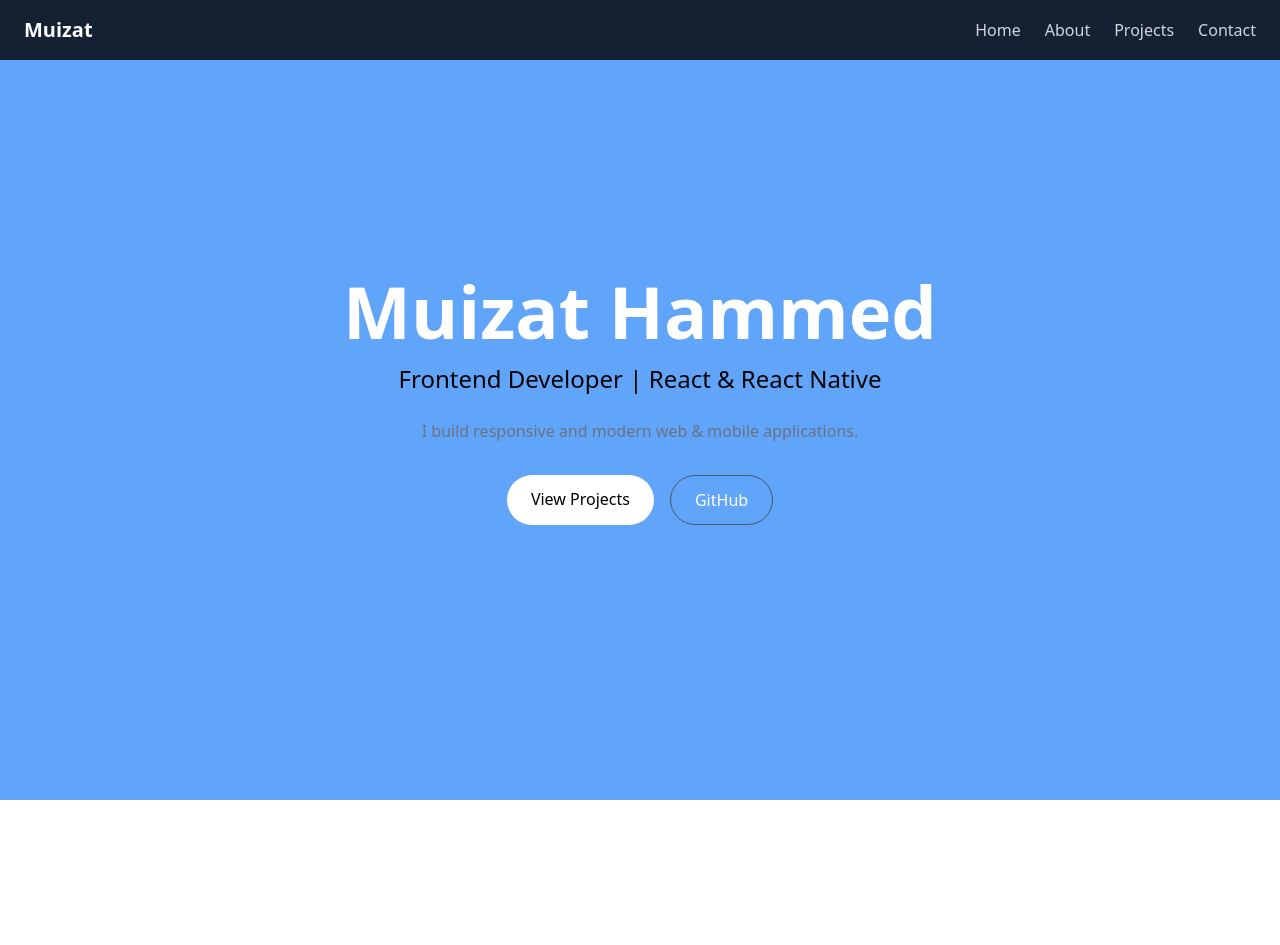
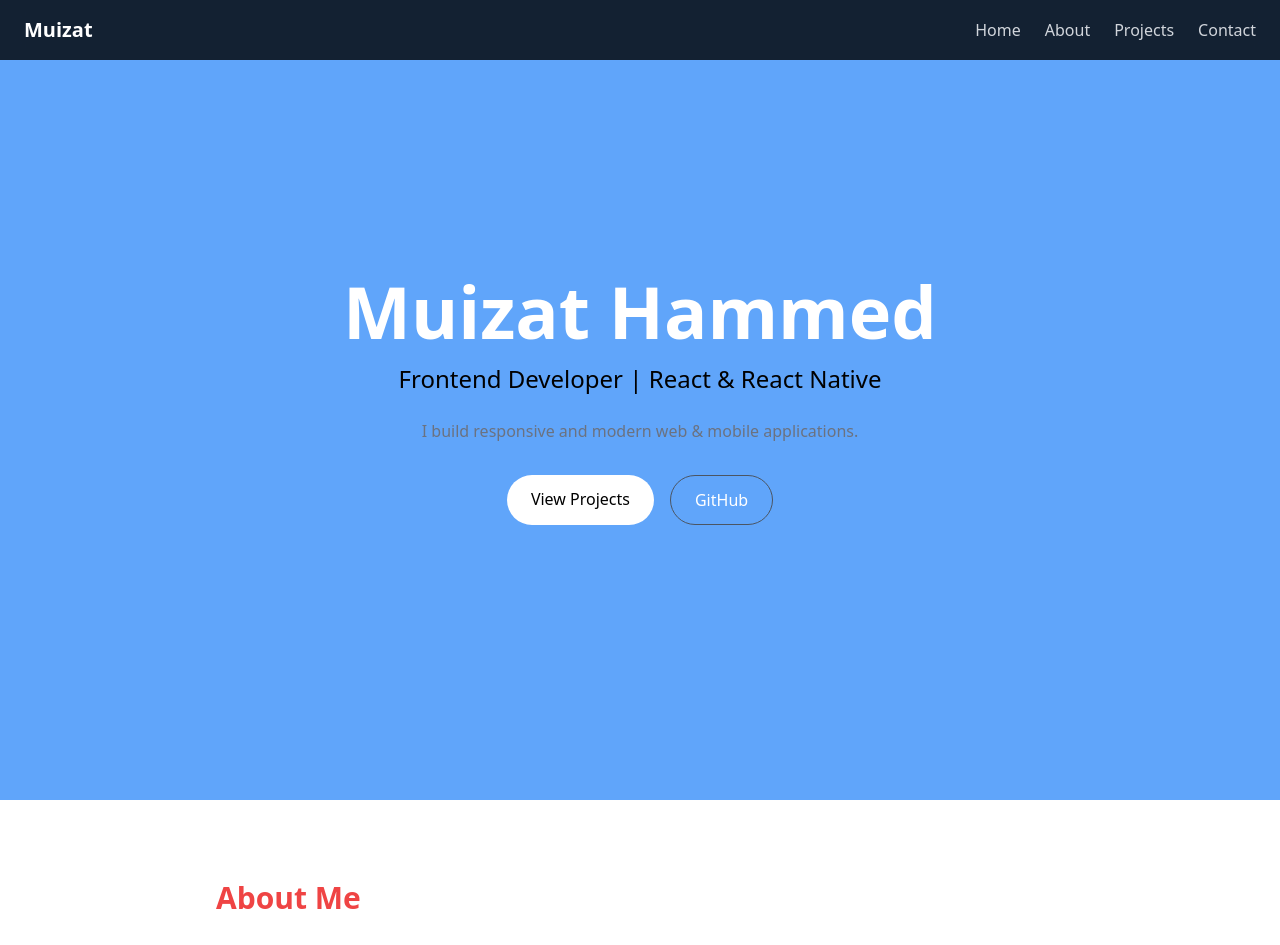
Before and after one commit to muizat23/Portfolio, a React (Vite) app: page / in a window 1280 px wide. Shown: the top 945 px of the page. Built offline with nearby package versions, Linux system fonts and the light colour scheme.

Commit message:
update portfolio

```diff
--- a/src/components/About.jsx
+++ b/src/components/About.jsx
@@ -1,7 +1,7 @@
 const About = () => {
   return (
     <section  id="about" className="py-20 px-6 max-w-4xl mx-auto">
-      <h2 className="text-3xl font-semibold mb-6">About Me</h2>
+      <h2 className="text-3xl font-semibold mb-6 text-red-500">About Me</h2>
 
       <p className="text-gray-400 leading-relaxed">
         I am a passionate and detail-oriented frontend developer with a strong interest in building modern, responsive, and user-friendly web applications. I enjoy transforming ideas into functional digital experiences, using technologies such as React, JavaScript, and Tailwind CSS to create clean and visually appealing interfaces.
```
